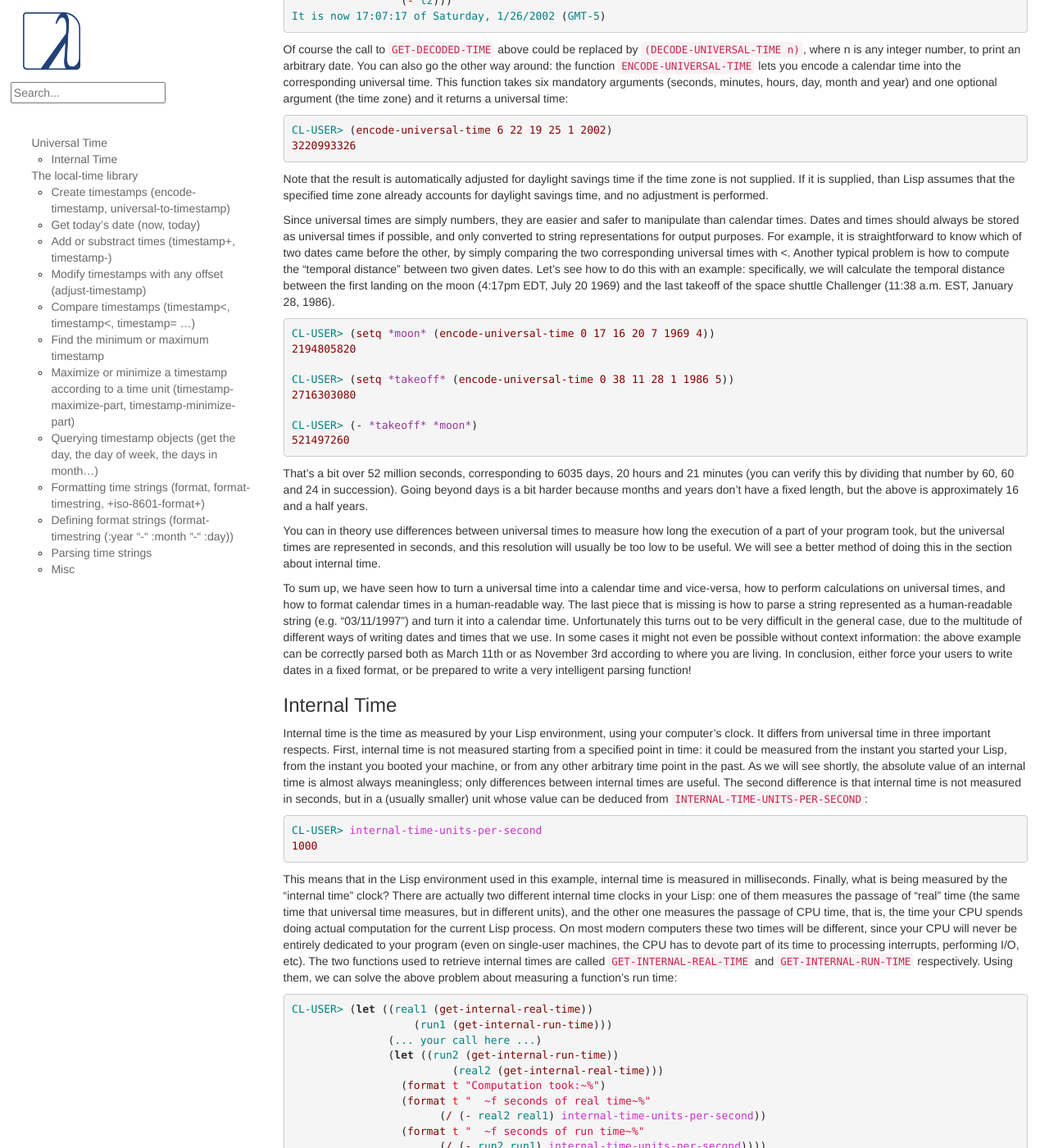
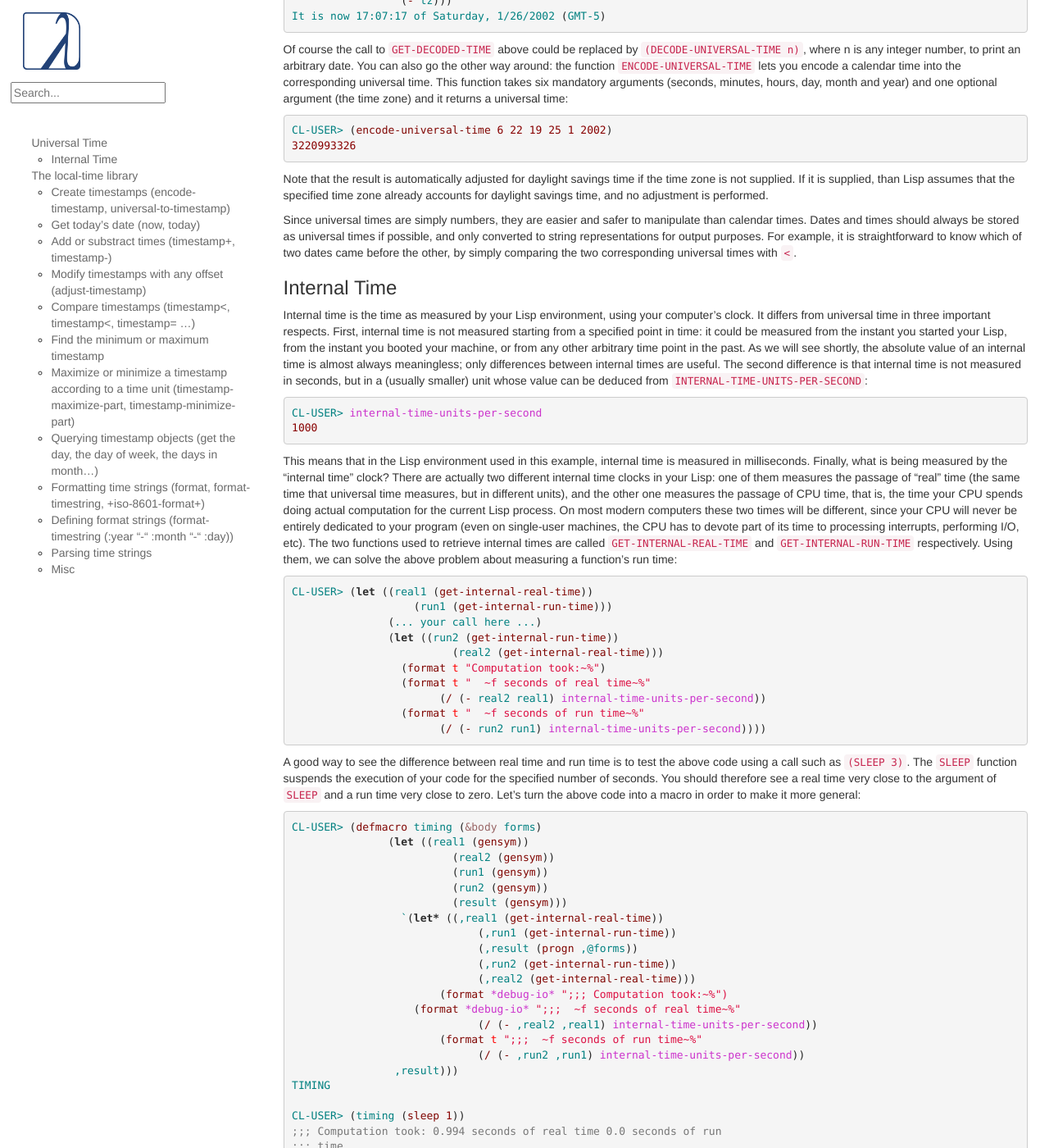
Before and after one commit to LispCookbook/cl-cookbook, a Jekyll site: the page built from dates_and_times.md, in a window 1280 px wide and 1400 px high, scrolled down 1244 px. Shown: the whole window at 82% size. Built offline with Jekyll 4.4.1, drawn with Linux system fonts in a browser that asks for light colours.

Commit message:
dates and time: cleanup (comparing datetimes with seconds and giving up on parsing … use local-time)

```diff
--- a/dates_and_times.md
+++ b/dates_and_times.md
@@ -98,24 +98,7 @@ CL-USER> (encode-universal-time 6 22 19 25 1 2002)
 
 Note that the result is automatically adjusted for daylight savings time if the time zone is not supplied. If it is supplied, than Lisp assumes that the specified time zone already accounts for daylight savings time, and no adjustment is performed.
 
-Since universal times are simply numbers, they are easier and safer to manipulate than calendar times. Dates and times should always be stored as universal times if possible, and only converted to string representations for output purposes. For example, it is straightforward to know which of two dates came before the other, by simply comparing the two corresponding universal times with <. Another typical problem is how to compute the "temporal distance" between two given dates. Let's see how to do this with an example: specifically, we will calculate the temporal distance between the first landing on the moon (4:17pm EDT, July 20 1969) and the last takeoff of the space shuttle Challenger (11:38 a.m. EST, January 28, 1986).
-
-~~~lisp
-CL-USER> (setq *moon* (encode-universal-time 0 17 16 20 7 1969 4))
-2194805820
-
-CL-USER> (setq *takeoff* (encode-universal-time 0 38 11 28 1 1986 5))
-2716303080
-
-CL-USER> (- *takeoff* *moon*)
-521497260
-~~~
-
-That's a bit over 52 million seconds, corresponding to 6035 days, 20 hours and 21 minutes (you can verify this by dividing that number by 60, 60 and 24 in succession). Going beyond days is a bit harder because months and years don't have a fixed length, but the above is approximately 16 and a half years.
-
-You can in theory use differences between universal times to measure how long the execution of a part of your program took, but the universal times are represented in seconds, and this resolution will usually be too low to be useful. We will see a better method of doing this in the section about internal time.
-
-To sum up, we have seen how to turn a universal time into a calendar time and vice-versa, how to perform calculations on universal times, and how to format calendar times in a human-readable way. The last piece that is missing is how to parse a string represented as a human-readable string (e.g. "03/11/1997") and turn it into a calendar time. Unfortunately this turns out to be very difficult in the general case, due to the multitude of different ways of writing dates and times that we use. In some cases it might not even be possible without context information: the above example can be correctly parsed both as March 11th or as November 3rd according to where you are living. In conclusion, either force your users to write dates in a fixed format, or be prepared to write a very intelligent parsing function!<a name="intern"></a>
+Since universal times are simply numbers, they are easier and safer to manipulate than calendar times. Dates and times should always be stored as universal times if possible, and only converted to string representations for output purposes. For example, it is straightforward to know which of two dates came before the other, by simply comparing the two corresponding universal times with `<`.
 
 ### Internal Time
 
```
